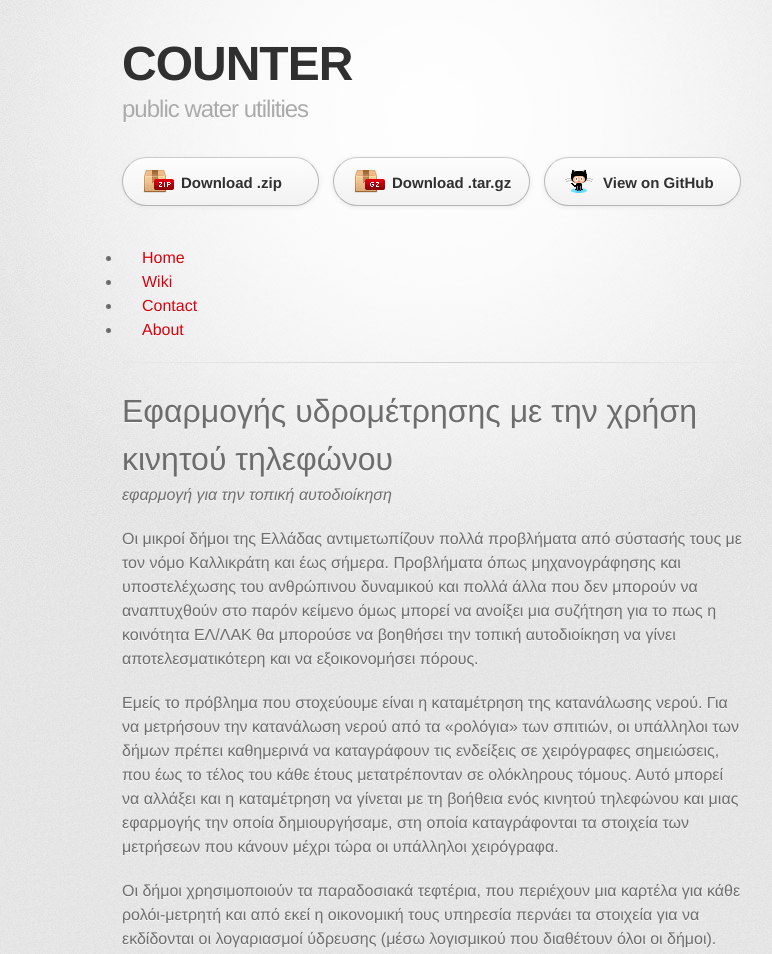
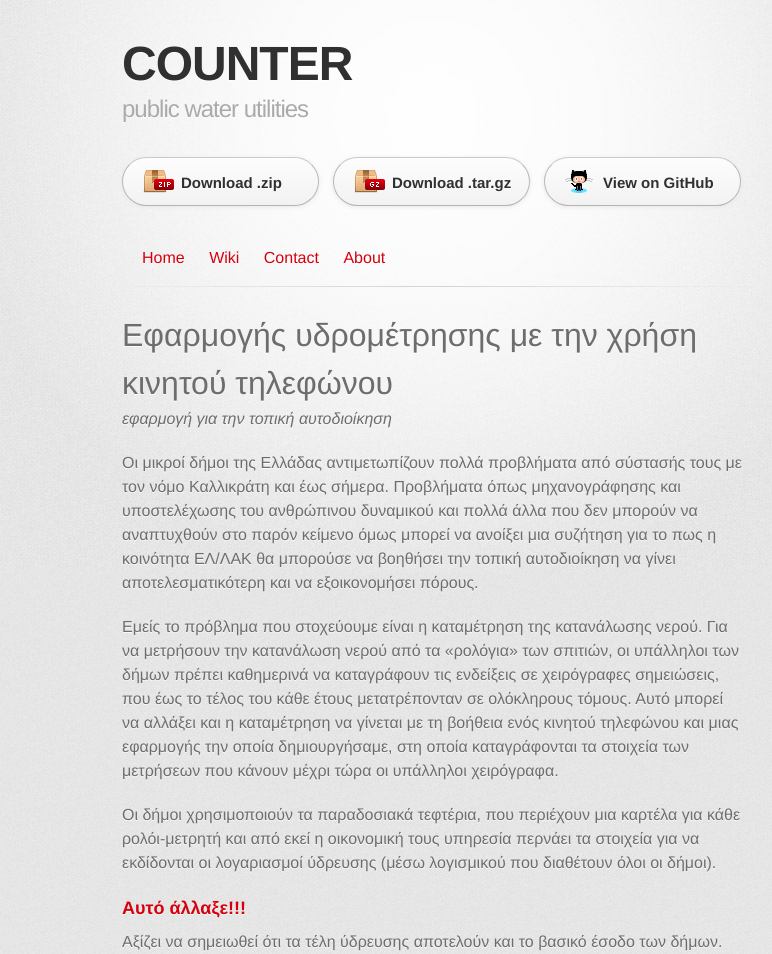
Before and after one commit to ellak-monades-aristeias/counter, a plain HTML site: page index.html in a window 1280 px wide. Shown: the top 954 px of the page, without its empty margins (208-980 px from the left). Drawn offline with Linux system fonts and the light colour scheme; a web font is replaced by a local one.

Commit message:
Update index.html

```diff
--- a/index.html
+++ b/index.html
@@ -27,6 +27,17 @@
           <a href="https://github.com/ellak-monades-aristeias/counter/tarball/master" id="download-tar-gz" class="button"><span>Download .tar.gz</span></a>
           <a href="https://github.com/ellak-monades-aristeias/counter" id="view-on-github" class="button"><span>View on GitHub</span></a>
         </section>
+        <style>
+ul {
+    list-style-type: none;
+    margin: 0;
+    padding: 0;
+}
+
+li {
+    display: inline;
+}
+</style>
 <ul>
   <li><a href="http://ellak-monades-aristeias.github.io/counter/">Home</a></li>
   <li><a href="https://github.com/ellak-monades-aristeias/counter/wiki">Wiki</a></li>
```
